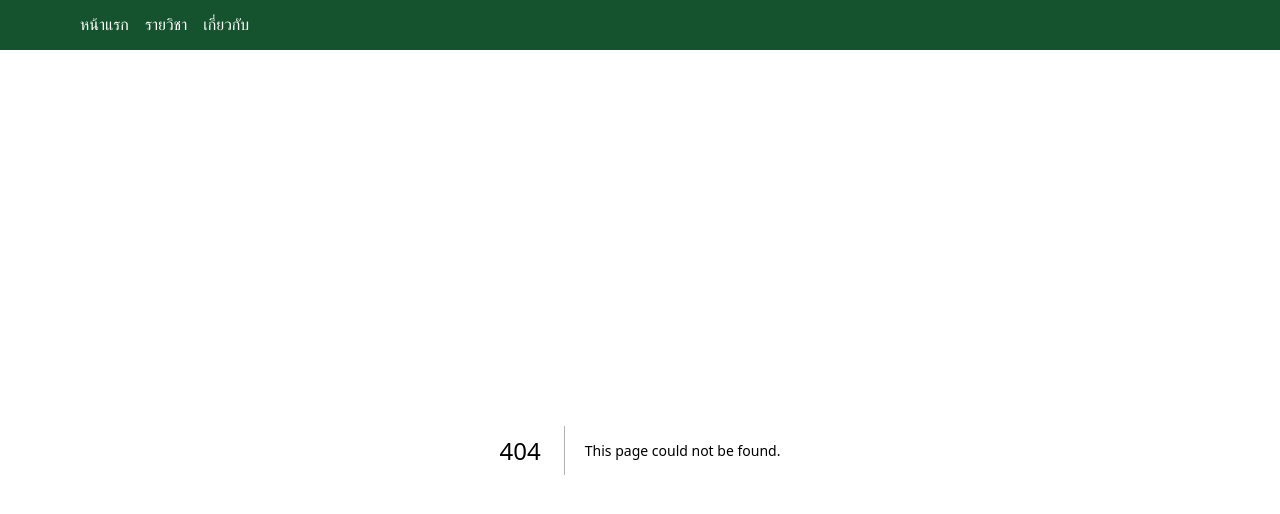
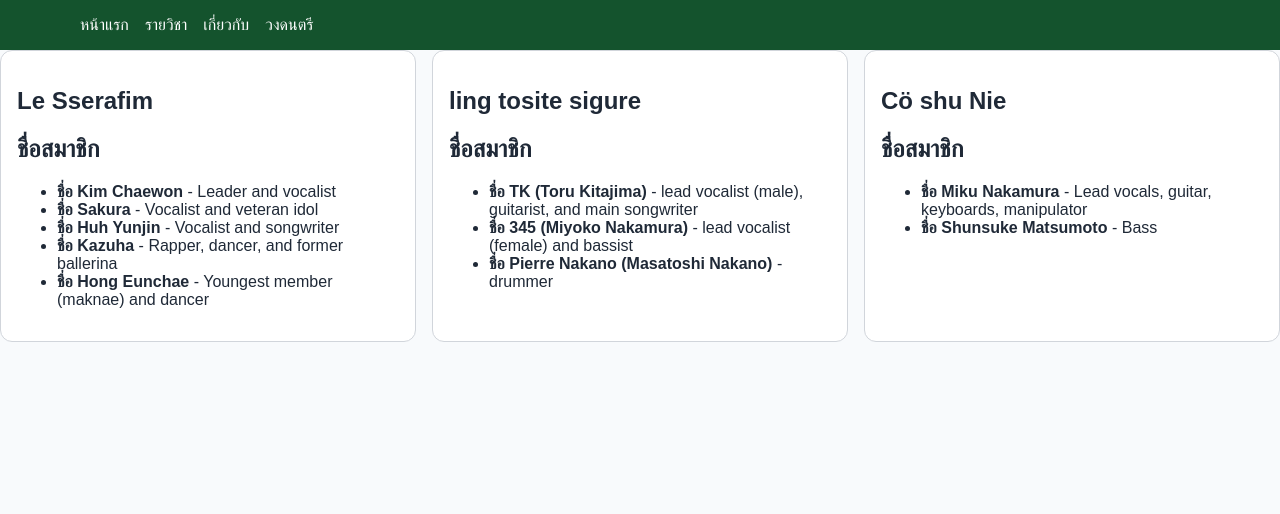
Before and after one commit to chsnor/nextjs101, a Next.js app: page /bands in a window 1280 px wide. Before the commit this address had no page. Shown: the top 514 px of the page. Built offline with nearby package versions, Linux system fonts and the light colour scheme.

Commit message:
band เหลือแปะรูป

```diff
--- /dev/null
+++ b/src/app/bands/page.tsx
@@ -0,0 +1,14 @@
+import BandCard from "@/components/BandCard"
+import {bands} from "@/data/bandsdata"
+
+export default function BandPage(){
+    return(
+        <>
+        <section className="courseGrid">
+          {bands.map((band) => (
+            <BandCard key={band.id} band={band} />
+          ))}
+        </section>
+      </>
+    );
+}
--- a/src/app/courses/page.tsx
+++ b/src/app/courses/page.tsx
@@ -1,4 +1,4 @@
-import CourseCard from "@/components/CourseCard";
+import CourseCard from "@/components/CourseCard"
 import {courses} from "@/data/coursesdata"
 
 export default function CoursesPage() {
--- /dev/null
+++ b/src/components/BandCard.tsx
@@ -0,0 +1,21 @@
+import { Band } from "@/types/band";
+type BandCardProps = {
+  band: Band;
+};
+export default function BandCard({ band }: BandCardProps) {
+  return (
+    <>
+      <article key={band.id} className="courseCard">
+        <h2>{band.bandname}</h2>
+        <h2>ชื่อสมาชิก</h2>
+        <ul>
+          {band.member.map((member, index) => (
+            <li key={index}>
+              <strong>ชื่อ {member.name} </strong> - <>{member.role}</>
+            </li>
+          ))}
+        </ul>
+      </article>
+    </>
+  );
+}
--- a/src/components/Navbar.tsx
+++ b/src/components/Navbar.tsx
@@ -19,6 +19,11 @@ export default function Navbar() {
             เกี่ยวกับ
           </Link>
         </li>
+        <li>
+          <Link className="navLink" href="bands">
+            วงดนตรี
+          </Link>
+        </li>
       </ul>
     </nav>
   );
--- /dev/null
+++ b/src/data/bandsdata.ts
@@ -0,0 +1,35 @@
+import { Band } from "@/types/band"
+
+export const bands: Band[] = [
+  {
+    id: 1,
+    bandname: "Le Sserafim",
+    img:"",
+    member: [
+      { name: "Kim Chaewon", role: "Leader and vocalist" },
+      { name: "Sakura", role: "Vocalist and veteran idol" },
+      { name: "Huh Yunjin", role: "Vocalist and songwriter" },
+      { name: "Kazuha", role: " Rapper, dancer, and former ballerina" },
+      { name: "Hong Eunchae", role: "Youngest member (maknae) and dancer" },
+    ],
+  },
+  {
+    id: 2,
+    bandname: "ling tosite sigure",
+    img:"",
+    member: [
+      { name: "TK (Toru Kitajima)", role: "lead vocalist (male), guitarist, and main songwriter" },
+      { name: "345 (Miyoko Nakamura)", role: "lead vocalist (female) and bassist" },
+      { name: "Pierre Nakano (Masatoshi Nakano)", role: "drummer" },
+    ],
+  },
+  {
+    id: 3,
+    bandname: "Cö shu Nie",
+    img:"",
+    member: [
+      { name: "Miku Nakamura", role: " Lead vocals, guitar, keyboards, manipulator" },
+      { name: "Shunsuke Matsumoto", role: "Bass" },
+    ],
+  },
+];
--- /dev/null
+++ b/src/types/band.ts
@@ -0,0 +1,10 @@
+export type Band = {
+  id: number;
+  bandname: string;
+  img:string
+  member: Member[];
+};
+export type Member = {
+  name: string;
+  role: string;
+};
--- a/src/types/course.ts
+++ b/src/types/course.ts
@@ -4,4 +4,5 @@ export type Course = {
   title: string;
   credits: number;
   isOpen: boolean;
+  description?: string;
 };
```
Also changed, not shown: public/images/bands/vibe_review_3rd_mini_album_le_sserafim_easy_SPACEBAR_Hero_2fb21448fc.webp (added).
